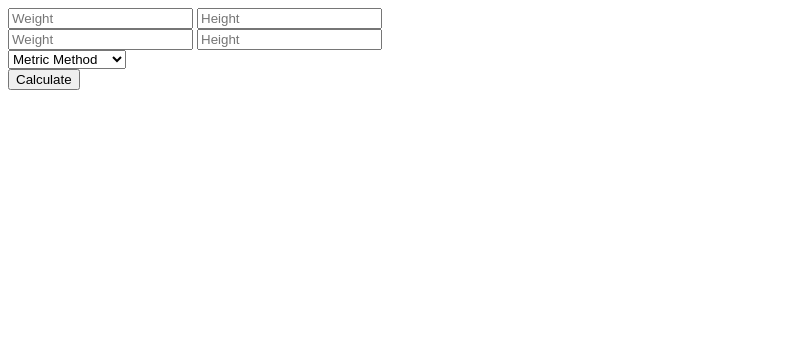
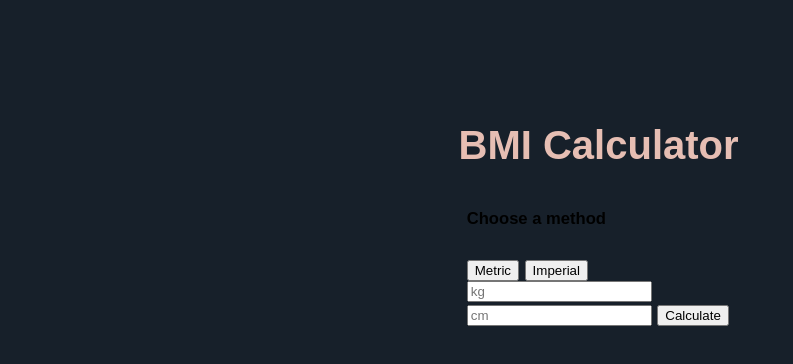
Before and after one commit to tochman/BMI_Challenge, a website: page src/index.html in a window 1280 px wide. Shown: the whole page, without its empty margins (0-793 px from the left). Drawn offline with Linux system fonts and the light colour scheme.

Commit message:
issue with switch and calculation

```diff
--- a/src/index.html
+++ b/src/index.html
@@ -2,34 +2,44 @@
 
 <head>
     <meta charset="utf-8">
-    <title></title>
+    <title>Body Mass Index Calculator</title>
     <script src="js/person.js"></script>
     <script src="js/calculator.js"></script>
+    <link rel="stylesheet" href="style.css" type="text/css" />
 </head>
 
 <body>
-    <form id="calculate">
-        <div id="metric-inputs">
-            <input type="text" id="weight-in-kgs" placeholder="Weight">
-            <input type="text" id="height-in-cm" placeholder="Height">
+     <div id="header">
+        <h1><a title="BMI Calculator">BMI Calculator</a></h1>
     </div>
 
-        <div id="imperial-inputs">
-            <input type="text" id="weight-in-lbs" placeholder="Weight">
-            <input type="text" id="height-in-in" placeholder="Height">
+    <form id="calculate">
+
+     <div class="tabContainter">
+
+        <div class="tab">
+            <h5>Choose a method</h5>
+
+            <button class="button" onclick="openTab(event, 'metric')">Metric</button>
+            <button class="button" onclick="openTab(event, 'imperial')">Imperial</button>
+
+        <div id="my_select" value="system">
+            <div id="metric" class="tabcontent">
+                    <input type="text" id="weight-in-kgs" placeholder="kg">
+                    <input type="text" id="height-in-cm" placeholder="cm">
+                    <button type="submit" value="Calculate"> Calculate </button>
         </div>
 
-        <div class='form-group row'>
-            <div class="col-auto">
-                <select class='form-control' id="my_select">
-                <option value="metric">Metric Method</option>
-                <option value="imperial">Imperial Method</option>
-            </select>
+            <div id="imperial" class="tabcontent" hidden>
+                    <input type="text" id="weight-in-lbs" placeholder="lbs">
+                    <input type="text" id="height-in-in" placeholder="inches">
+                     <button type="submit" value="Calculate"> Calculate </button>
+            </div>
+        </div>
+        </form>
         </div>
 
     </div>
-
-        <button type="submit" value="Calculate"> Calculate </button>
     </form>
              <div>
                   <span id="display_value"></span>
@@ -39,18 +49,18 @@
 
  <script type="text/javascript">
 
+
        const global = {}
             global.calculateForm = document.querySelector('#calculate');
             global.displayValueElement = document.querySelector('#display_value');
             global.displayMessageElement = document.querySelector('#display_message');
             global.methodSelector = document.querySelector('#my_select');
 
-
         document.addEventListener('DOMContentLoaded', () => {
         global.calculateForm.addEventListener('submit', event => {
 
          event.preventDefault();
-
+         var my_select = document.getElementsById('my_select').value;
                     calculateBMI()
                         .then(person => {
                             global.displayValueElement.innerHTML = `Your BMI is ${person.bmiValue}`;
@@ -60,11 +70,10 @@
             });
 
         const calculateBMI = () => {
-            let method = global.methodSelector.options[global.methodSelector.selectedIndex].value
+        let method = global.methodSelector.options[global.methodSelector].value
             return new Promise(resolve => {
                 let weightFormat = method === 'metric' ? 'weight-in-kgs' : 'weight-in-lbs'
                 let heightFormat = method === 'metric' ? 'height-in-cm' : 'height-in-in'
-
                 let w = parseFloat(document.getElementById(weightFormat).value);
                 let h = parseFloat(document.getElementById(heightFormat).value);
                 let person = new Person({
@@ -75,7 +84,27 @@
                 resolve(person);
             })
         };
+
+//style tab button
+        function openTab(evt, system) {
+
+        let i, button, tabcontent;
+
+        tabcontent = document.getElementsByClassName("tabcontent");
+        for (i = 0; i < tabcontent.length; i++) {
+        tabcontent[i].style.display = "none";
+        }
+
+        button = document.getElementsByClassName("button");
+        for (i =0; i < button.length; i++) {
+        button[i].className = button[i].className.replace(" active", "");
+        }
+
+        document.getElementById(system).style.display = "block";
+        evt.currentTarget.className += " active";
+        }
      </script>
+
 </body>
 
 </html>
--- /dev/null
+++ b/src/style.css
@@ -0,0 +1,35 @@
+/**
+ * Body CSS
+ */
+ html,
+ body {
+  width: 80%;
+  background-color: #17202A ;
+  margin-right: 0%;
+ }
+
+ html,
+ body,
+ input,
+ textarea,
+ button {
+  -webkit-font-smoothing: antialiased;
+   -moz-osx-font-smoothing: grayscale;
+   text-shadow: 1px 1px 1px rgba(0, 0, 0, 0.004);
+
+ }
+
+#header {
+    margin-left: 55%;
+    margin-top: 15%;
+    font-family: Arial, Helvetica, sans-serif;
+    font-size: 15pt;
+    color: #e6beb3;
+     }
+
+#calculate {
+    margin-left: 56%;
+    margin-top: 5%;
+    font-family: Arial, Helvetica, sans-serif;
+    font-size: 15pt;
+     }
```
Lines whose indentation alone changed are shown as unchanged.
